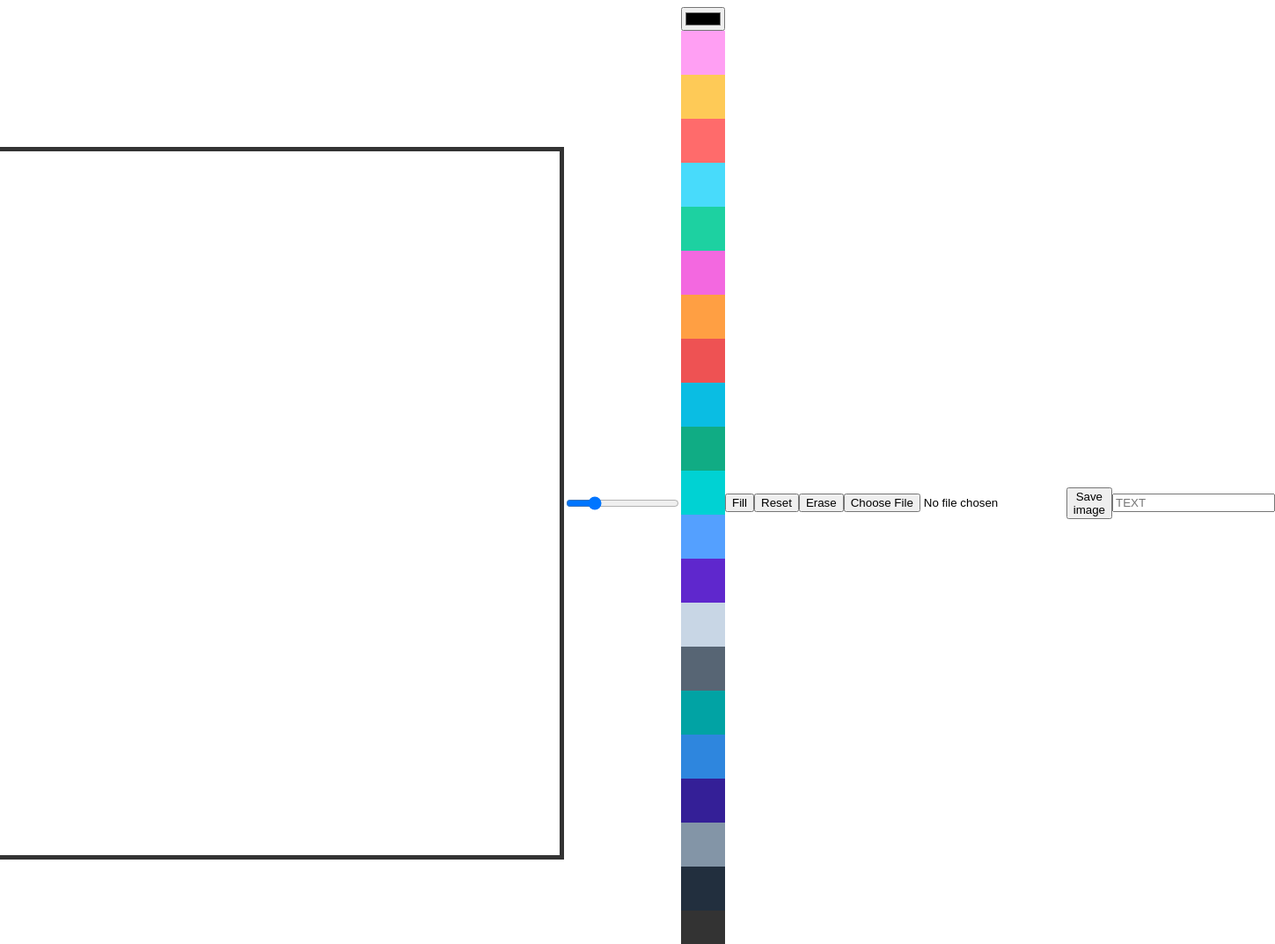
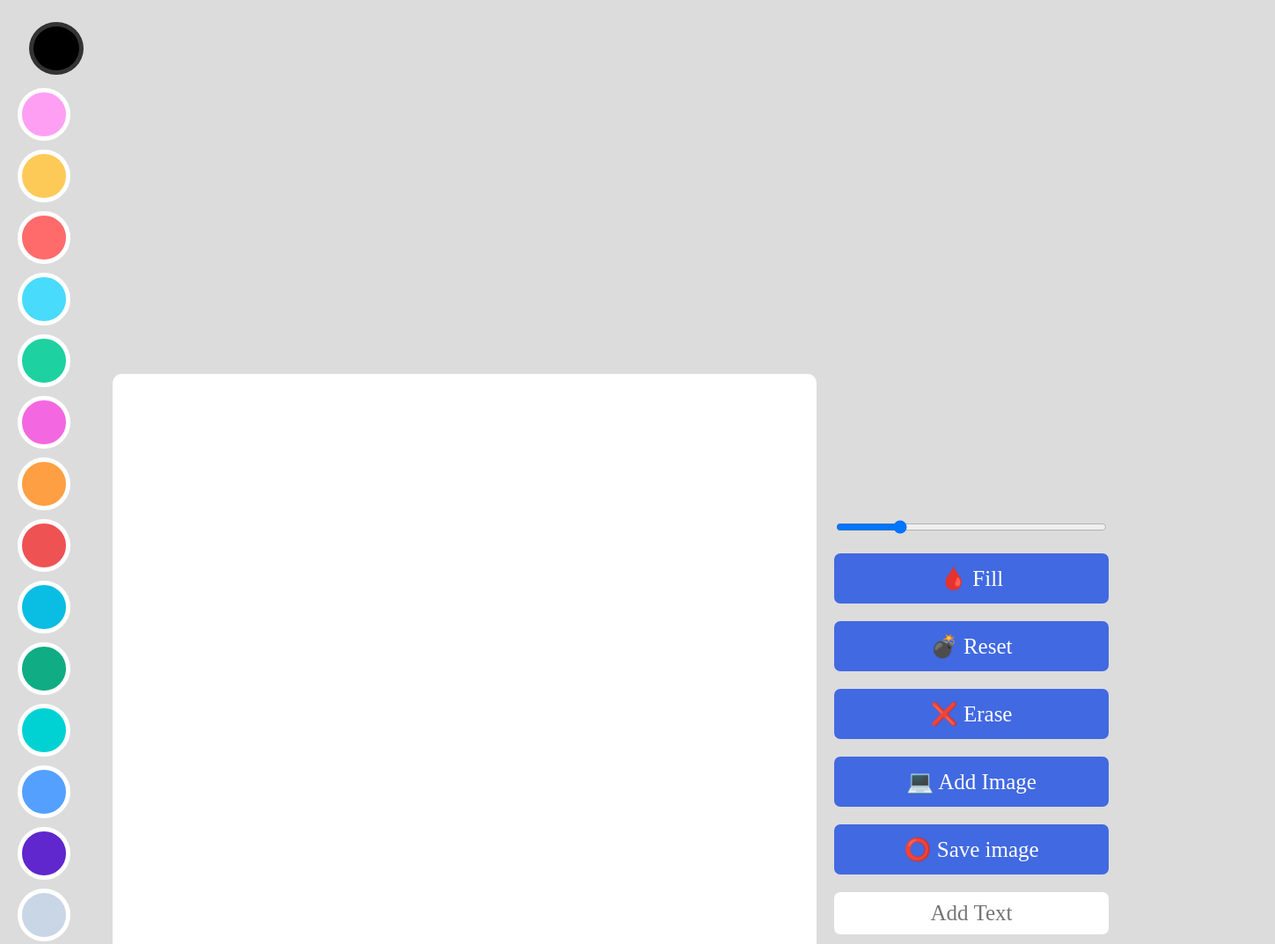
Before and after one commit to smash009/MEME-MAKER, a plain HTML site: page index.html in a window 1280 px wide. Shown: the top 1073 px of the page at 88% size, 1449 px wide, since content can reach past the window. Drawn offline with Linux system fonts and the light colour scheme.

Commit message:
Update files

```diff
--- a/app.js
+++ b/app.js
@@ -71,10 +71,10 @@ function onModeClick() { // fill draw 모드 전환
     //console.log(modeBtn);
     if(isFilling){
         isFilling = false;
-        modeBtn.innerText = "Fill";
+        modeBtn.innerText = "🩸 Fill";
     } else {
         isFilling = true;
-        modeBtn.innerText = "Draw";
+        modeBtn.innerText = "🩸 Draw";
     }
 }
 
@@ -92,7 +92,7 @@ function onResetClick() {
 function onEraserClick() {
     ctx.strokeStyle = "#fff"; // 지운다의 개념은 흰바탕 색과 같이 그려주는 것
     isFilling = false;
-    modeBtn.innerText = "Fill";
+    modeBtn.innerText = "🩸 Fill";
 }
 
 function onFileChange(e) {
--- a/index.html
+++ b/index.html
@@ -8,10 +8,10 @@
     <link rel="stylesheet" href="styles.css">
 </head>
 <body>
-    <canvas></canvas>
-    <input id="line-width" type="range" min="1" max="10" value="3" step="0.1">
-    <div>
-        <input id="color" type="color">
+    <div class="color-options">
+        <div class="color-wrap">
+            <input id="color" type="color">
+        </div>
         <div class="color-option" style="background-color: #ff9ff3" data-color="#ff9ff3"></div>
         <div class="color-option" style="background-color: #feca57" data-color="#feca57"></div>
         <div class="color-option" style="background-color: #ff6b6b" data-color="#ff6b6b"></div>
@@ -35,12 +35,16 @@
         <div class="color-option" style="background-color: #333" data-color="#333"></div>
         <div class="color-option" style="background-color: #fff" data-color="#fff"></div>
     </div>
-    <button id="mode-btn">Fill</button>
-    <button id="reset-btn">Reset</button>
-    <button id="eraser-btn">Erase</button>
-    <input id="file" type="file" accept="image/*">
-    <button id="save">Save image</button>
-    <input id="text" type="text" placeholder="TEXT">
-    <script src="app.js"></script>
+    <canvas></canvas>
+    <div class="btns">
+        <input id="line-width" type="range" min="1" max="10" value="3" step="0.1">
+        <button id="mode-btn">🩸 Fill</button>
+        <button id="reset-btn">💣 Reset</button>
+        <button id="eraser-btn">❌ Erase</button>
+        <label for="file">💻 Add Image<input id="file" type="file" accept="image/*"></label>
+        <button id="save">⭕ Save image</button>
+        <input id="text" type="text" placeholder="Add Text">
+        <script src="app.js"></script>
+    </div>
 </body>
 </html>
--- /dev/null
+++ b/reset.css
@@ -0,0 +1,44 @@
+@charset "utf-8";
+html, body, div, span, applet, object, iframe,
+h1, h2, h3, h4, h5, h6, p, blockquote, pre,
+a, abbr, acronym, address, big, cite, code,
+del, dfn, em, img, ins, kbd, q, s, samp,
+small, strike, strong, sub, sup, tt, var,
+b, u, i, center,
+dl, dt, dd, ol, ul, li,
+fieldset, form, label, legend,
+table, caption, tbody, tfoot, thead, tr, th, td,
+article, aside, canvas, details, embed,
+figure, figcaption, footer, header, hgroup,
+menu, nav, output, ruby, section, summary,
+time, mark, audio, video {
+	margin: 0;
+	padding: 0;
+	border: 0;
+	font-size: 100%;
+	font: inherit;
+	vertical-align: baseline;
+}
+/* HTML5 display-role reset for older browsers */
+article, aside, details, figcaption, figure,
+footer, header, hgroup, menu, nav, section {
+	display: block;
+}
+body {
+	line-height: 1;
+}
+ol, ul {
+	list-style: none;
+}
+blockquote, q {
+	quotes: none;
+}
+blockquote:before, blockquote:after,
+q:before, q:after {
+	content: '';
+	content: none;
+}
+table {
+	border-collapse: collapse;
+	border-spacing: 0;
+}
--- a/styles.css
+++ b/styles.css
@@ -1,3 +1,15 @@
-body { display: flex; justify-content: center; align-items: center; }
-canvas { width: 800px; height: 800px; border: 5px solid #333; }
-.color-option { width: 50px; height: 50px; }
+@import "reset.css";
+body { padding: 20px; display: flex; gap: 20px; justify-content: center; align-items: center; background-color: gainsboro; }
+canvas { width: 800px; height: 800px; /*border: 5px solid #333;*/ border-radius: 10px; background-color: white; }
+.btns { gap: 20px; display: flex; flex-direction: column; justify-content: center; }
+.color-options { display: flex; gap: 10px; flex-direction: row; flex-wrap: wrap; }
+.color-options .color-wrap { width: 100%; text-align: center; display: block; }
+.color-options .color-wrap #color { width: 70px; height: 70px; border: none; border-radius: 50%; background-color: transparent; cursor: pointer; -webkit-appearance: none; -moz-appearance: none; appearance: none; }
+.color-options .color-wrap #color::-webkit-color-swatch { border: 5px solid #333; border-radius: 50%;; border-radius: 50%; }
+.color-options .color-wrap #color::-moz-color-swatch { border: 5px solid #333; border-radius: 50%;; border-radius: 50%; }
+.color-option { width: 50px; height: 50px; border: 5px solid #fff; border-radius: 50%; transition: transform ease-in-out .3s; cursor: pointer; }
+.color-option:hover { transform: scale(1.3); }
+button, label { all: unset; padding: 10px 0; font-size: 25px; font-weight: 500; color: #fff; text-align: center; line-height: 37px; border-radius: 7px; background-color: royalblue; transition: opacity ease-in-out .3s; cursor: pointer; }
+button:hover, label:hover { opacity: 0.85; }
+input#text { all: unset; padding: 10px 0; font-size: 25px; font-weight: 500; text-align: center; border-radius: 7px; background-color: #fff; }
+input#file { display: none; }
```
